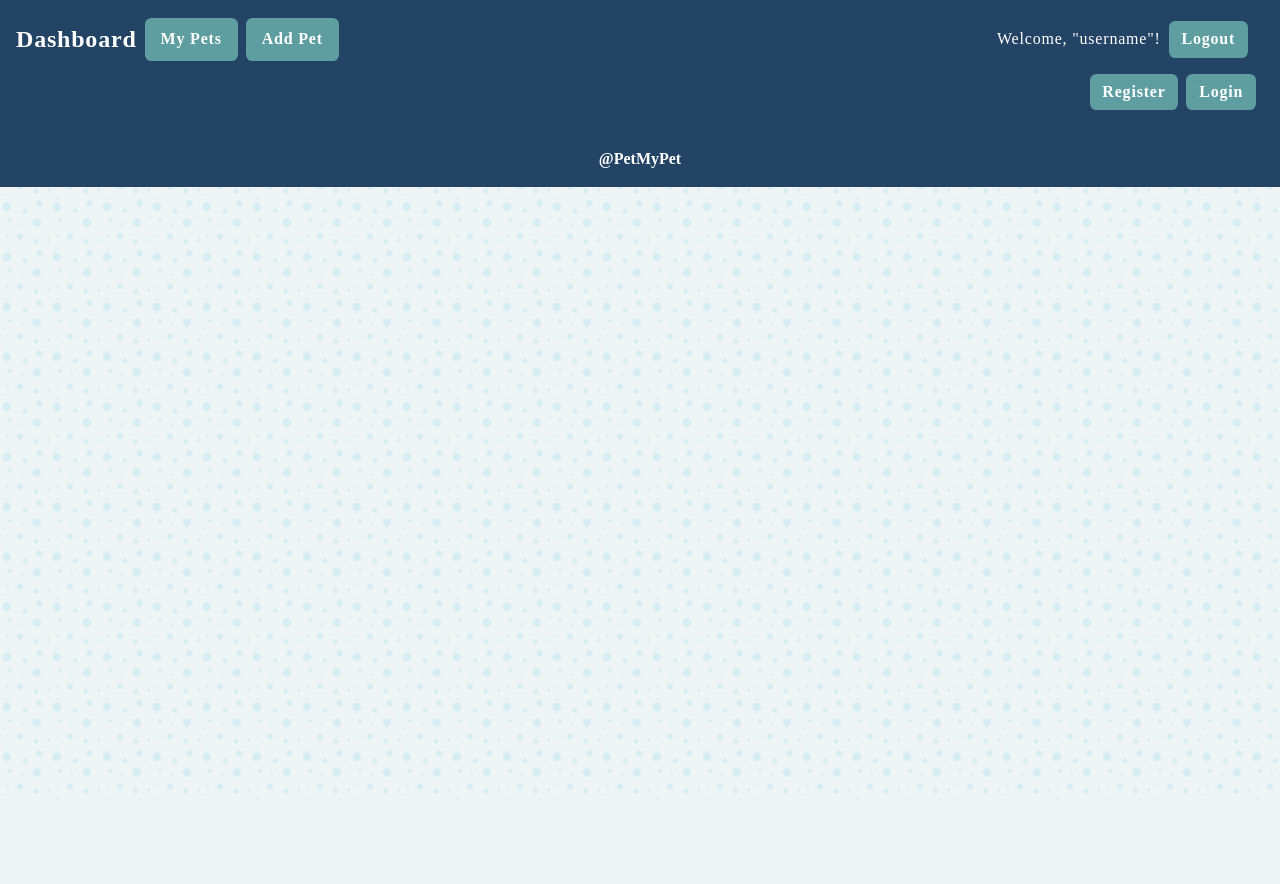
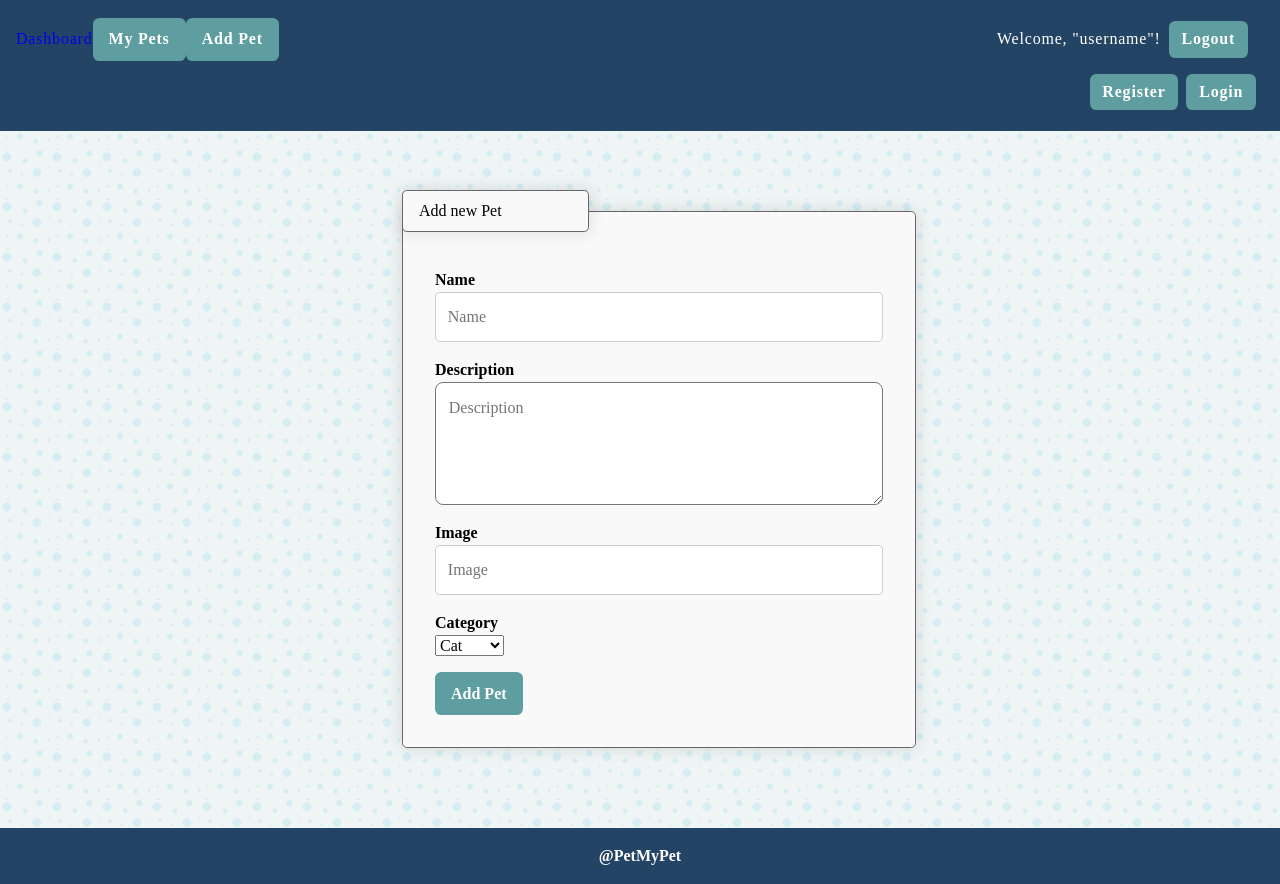
Before and after one commit to TanyaAng/react-pet-app, a React (Create React App) app in the folder client/: page /pets/create in a window 1280 px wide. Before the commit the page ends 800 px from the top, so only its background shows below. Built offline with nearby package versions, Linux system fonts and the light colour scheme.

Commit message:
Edit form and validation

```diff
--- a/client/src/App.js
+++ b/client/src/App.js
@@ -4,8 +4,11 @@ import Header from './components/Header/Header';
 import Footer from './components/Footer/Footer';
 import Categories from './components/Categories/Categories';
 import PetDetails from './components/PetDetails/PetDetails';
-import DemoFuncPage from './components/Demo.js';
-import DemoPage from './components/DemoClass.js';
+import PetCreate from './components/PetCreate/PetCreate';
+import PetEdit from './components/PetEdit/PetEdit';
+
+// import DemoFuncPage from './components/Demo.js';
+// import DemoPage from './components/DemoClass.js';
 
 
 import './App.css';
@@ -18,9 +21,12 @@ function App() {
         <Route path="/" element={<Categories/>}/>
         <Route path="categories/:category" element={<Categories/>}/>
         <Route path="/pets/details/:petId" element={<PetDetails/>}/>
+        <Route path="/pets/details/:petId/edit" element={<PetEdit/>}/>
+        <Route path="/pets/create" element={<PetCreate/>}/>
 
-        <Route path="/demo-func" element={<DemoFuncPage/>}/>
-        <Route path="/demo" element={<DemoPage/>}/>
+        {/* For Demo purposes */}
+        {/* <Route path="/demo-func" element={<DemoFuncPage/>}/>
+        <Route path="/demo" element={<DemoPage/>}/> */}
 
       </Routes>
       <Footer/>
--- a/client/src/components/Categories/Categories.js
+++ b/client/src/components/Categories/Categories.js
@@ -2,7 +2,7 @@ import { useEffect, useState } from "react";
 import {useParams} from 'react-router-dom';
 
 import CategoryNagivation from "./CategoryNavigation/CategoryNavigation";
-import Pet from '../Pet/Pet';
+import PetCard from '../PetCard/PetCard';
 import * as PetService from '../../services/petService';
 
 const Categories = () => {
@@ -25,7 +25,7 @@ const Categories = () => {
                 <CategoryNagivation/>
                 <ul className="other-pets-list">
                     {pets.map(x=>
-                    <Pet
+                    <PetCard
                         id={x.id}
                         name={x.name}
                         category={x.category}
--- a/client/src/components/Header/Header.js
+++ b/client/src/components/Header/Header.js
@@ -1,3 +1,5 @@
+import {Link} from 'react-router-dom';
+
 const Header = () => {
     return (
         <header id="site-header">
@@ -5,9 +7,9 @@ const Header = () => {
 
         <section className="navbar-dashboard">
             <div className="first-bar">
-                <a href="#">Dashboard</a>
-                <a className="button" href="#">My Pets</a>
-                <a className="button" href="#">Add Pet</a>
+                <Link to="/">Dashboard</Link>
+                <Link className="button" to="#">My Pets</Link>
+                <Link className="button" to="/pets/create">Add Pet</Link>
             </div>
             <div className="second-bar">
                 <ul>
--- a/client/src/components/Pet/Pet.js
+++ b/client/src/components/PetCard/PetCard.js
@@ -1,6 +1,6 @@
 import {Link} from 'react-router-dom';
 
-const Pet = ({id, name, category, description, imageURL, likes}) =>{
+const PetCard = ({id, name, category, description, imageURL, likes}) =>{
     console.log(id);
     return (
         <li className="otherPet">
@@ -17,4 +17,4 @@ const Pet = ({id, name, category, description, imageURL, likes}) =>{
     );
 }
 
-export default Pet;
+export default PetCard;
--- /dev/null
+++ b/client/src/components/PetCreate/PetCreate.js
@@ -0,0 +1,67 @@
+import {useNavigate} from 'react-router-dom';
+import * as PetService from '../../services/petService';
+
+const PetCreate = () => {
+    const history = useNavigate();
+
+    const onCreatePetSubmitHandler =(e) => {
+        e.preventDefault();
+        const {name,description,imageURL, category} = e.target;
+        console.log(name.value);
+        console.log(description.value);
+        console.log(imageURL.value);
+        console.log(category.value);
+        PetService.create(name.value, description.value, imageURL.value, category.value)
+            .then(()=>{
+                history('/');
+            })
+    }
+
+    return (
+        <section class="create">
+                <form onSubmit={onCreatePetSubmitHandler}>
+                    <fieldset>
+                        <legend>Add new Pet</legend>
+                        <p className="field">
+                            <label for="name">Name</label>
+                            <span className="input">
+                                <input type="text" name="name" id="name" placeholder="Name" />
+                                <span className="actions"></span>
+                            </span>
+                        </p>
+                        <p className="field">
+                            <label for="description">Description</label>
+                            <span className="input">
+                                <textarea rows="4" cols="45" type="text" name="description" id="description"
+                                    placeholder="Description"></textarea>
+                                <span className="actions"></span>
+                            </span>
+                        </p>
+                        <p className="field">
+                            <label for="image">Image</label>
+                            <span className="input">
+                                <input type="text" name="imageURL" id="image" placeholder="Image" />
+                                <span className="actions"></span>
+                            </span>
+                        </p>
+                        <p className="field">
+                            <label for="category">Category</label>
+                            <span className="input">
+                                <select type="text" name="category">
+                                    <option value="Cat">Cat</option>
+                                    <option value="Dog">Dog</option>
+                                    <option value="Parrot">Parrot</option>
+                                    <option value="Reptile">Reptile</option>
+                                    <option value="Other">Other</option>
+                                </select>
+                                <span class="actions"></span>
+                            </span>
+                        </p>
+                        <input type="submit" className="button submit"  value="Add Pet" />
+                    </fieldset>
+                </form>
+            </section>
+    );
+};
+
+export default PetCreate;
--- a/client/src/components/PetDetails/PetDetails.js
+++ b/client/src/components/PetDetails/PetDetails.js
@@ -1,11 +1,12 @@
 import { useEffect, useState } from 'react';
+import {useParams, Link} from 'react-router-dom';
+
 import * as petService from '../../services/petService';
-import {useParams} from 'react-router-dom';
 
 const PetDetails = ()=>{
     const params = useParams();
-    console.log('Pet ID');
-    console.log(params.petId);
+    // console.log('Pet ID');
+    // console.log(params.petId);
     let [pet,setPet] = useState({});
     useEffect(()=>{
         petService.getOne(params.petId)
@@ -20,6 +21,10 @@ const PetDetails = ()=>{
                 </p>
                 <p className="img"><img src={pet.imageURL}/></p>
 				<p className="description">{pet.description}</p>
+                <div class="pet-info">
+                    <Link to={`/pets/details/${pet.id}/edit`}><button class="button">Edit</button></Link>
+                    <Link to="#"><button class="button">Delete</button></Link>
+                </div>
             </section>
     );
 }
--- /dev/null
+++ b/client/src/components/PetEdit/PetEdit.js
@@ -0,0 +1,48 @@
+import {useEffect, useState} from 'react';
+import {useParams} from 'react-router-dom';
+
+import * as petService from '../../services/petService';
+import InputError from '../Shared/InputError';
+
+const PetEdit = () => {
+
+    const [pet, setPet] = useState({});
+    const [errorMessage, setErrorMessage] = useState('');
+    const params = useParams();
+
+    useEffect(()=>{
+        petService.getOne(params.petId)
+        .then(res=>setPet(res));
+    },[]);
+
+    const onChangeDescriptionHandler= (e)=>{
+        e.preventDefault();
+        console.log(e.target.description.value);
+    }
+
+    const onDescriptionChangeHandler = (e) => {
+        console.log(e.target.value);
+        if (e.target.value.length<10){
+            setErrorMessage('Description too short');
+        } else{
+            setErrorMessage('');
+        }
+    }
+
+    return(
+    <section class="detailsMyPet">
+    <h3>{pet.name}</h3>
+    <p>Pet counter: <i className="fas fa-heart"></i> {pet.likes}</p>
+    <p className="img"><img src={pet.imageURL}/></p>
+    <form
+        onSubmit={onChangeDescriptionHandler}
+    >
+        <textarea type="text" name="description" onBlur ={onDescriptionChangeHandler} defaultValue={pet.description}></textarea>
+        <InputError>{errorMessage}</InputError>
+        <button className="button"> Save</button>
+    </form>
+</section>
+);
+}
+
+export default PetEdit;
--- /dev/null
+++ b/client/src/components/Shared/InputError.css
@@ -0,0 +1,4 @@
+.input-error{
+    color:red;
+    font-weight: bold;
+}
--- /dev/null
+++ b/client/src/components/Shared/InputError.js
@@ -0,0 +1,12 @@
+import './InputError.css';
+
+const InputError = ({children}) => {
+    if (!children){
+        return null;
+    }
+    return (
+         <div className='input-error'>{children}</div>
+    );
+}
+
+export default InputError;
--- a/client/src/services/petService.js
+++ b/client/src/services/petService.js
@@ -1,14 +1,32 @@
 export const getAll = (category='') => {
-    let url = 'http://localhost:5000/pets'
+    let url = 'http://localhost:5000/pets';
     url+= (category && category!='all')? `?category=${category}` : '';
 
     return fetch(url)
     .then(res=>res.json())
     .catch(err=> console.log(err));
-}
+};
 
 export const getOne = (petId)=>{
-    return fetch(`http://localhost:5000/pets/${petId}`)
+    const url = 'http://localhost:5000/pets';
+    return fetch(`${url}/${petId}`)
     .then(res=>res.json())
     .catch(err=>console.log(err));
-}
+};
+
+export const create = (petName, description, imageURL, category) =>{
+    const url = 'http://localhost:5000/pets';
+    let pet ={
+        name:petName,
+        description,
+        imageURL,
+        category
+    }
+    return fetch(url,{
+        method: "POST",
+        header: {
+            'Content-Type': 'application/json',
+        },
+        body: JSON.stringify(pet)
+});
+};
```
Also changed, not shown: client/resources/index.html (+1 -43 lines), 1 other file (tests, documents, lock files or other folders).
